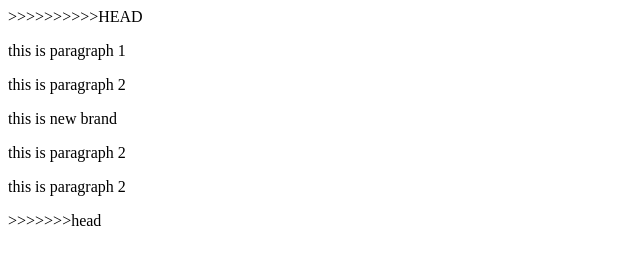
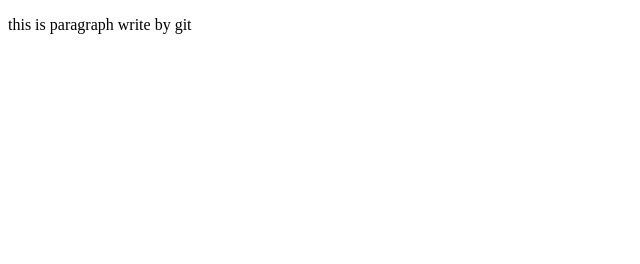
Before and after one commit to lamkb115git/repositoryforlearn, a plain HTML site: page index.html in a window 1280 px wide. Shown: the whole page, without its empty margins (0-640 px from the left). Drawn offline with Linux system fonts and the light colour scheme.

Commit message:
new branch

```diff
--- a/index.html
+++ b/index.html
@@ -5,17 +5,7 @@
 </head>
 
 <body>
-	>>>>>>>>>>HEAD
-    <p>this is paragraph 1</p>
-
-    <p>this is paragraph 2</p>
-
-    <p>this is new brand </p>
-
-    <p>this is paragraph 2</p>
-
-    <p>this is paragraph 2</p>
-    >>>>>>>head
+    <p>this is paragraph write by git</p>
 </body>
 
 <//html>
```
